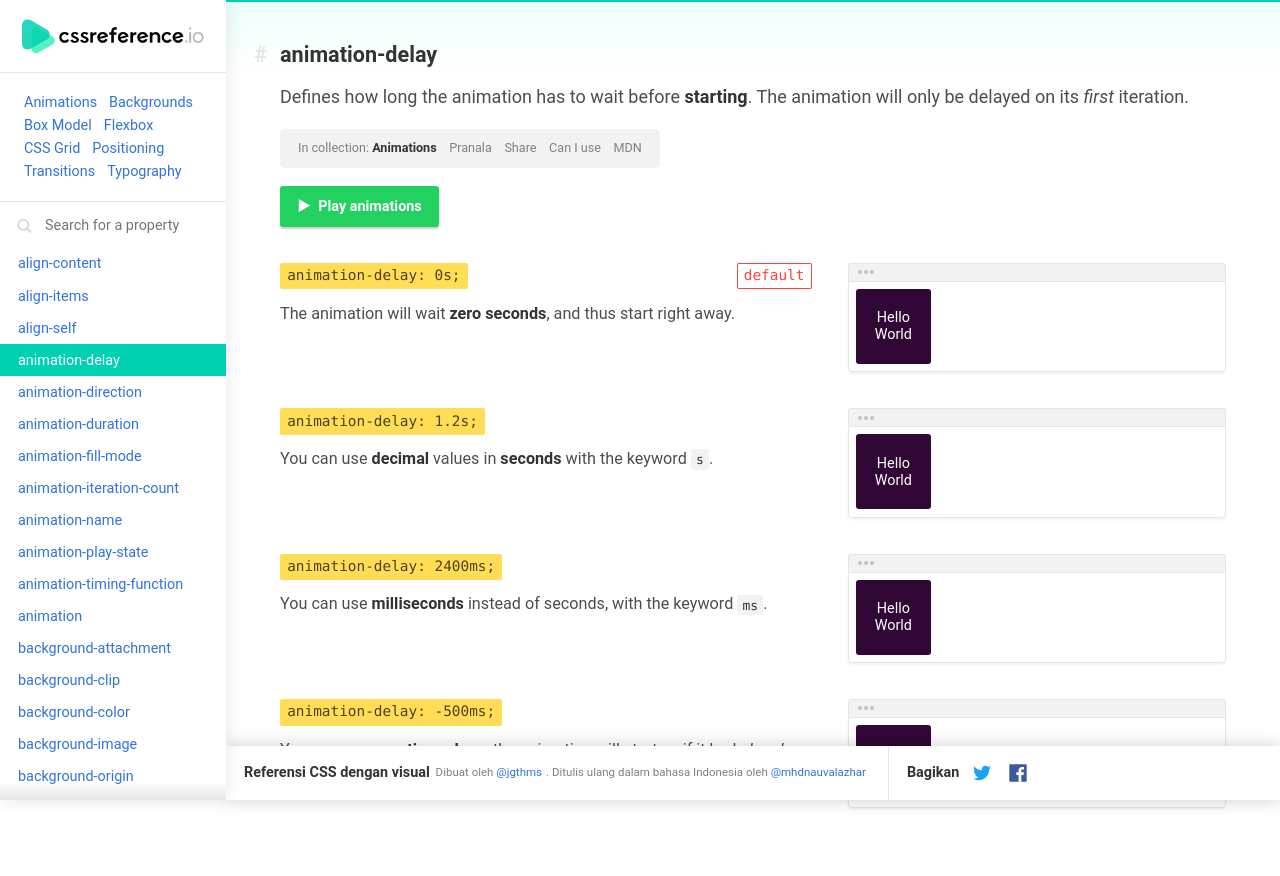
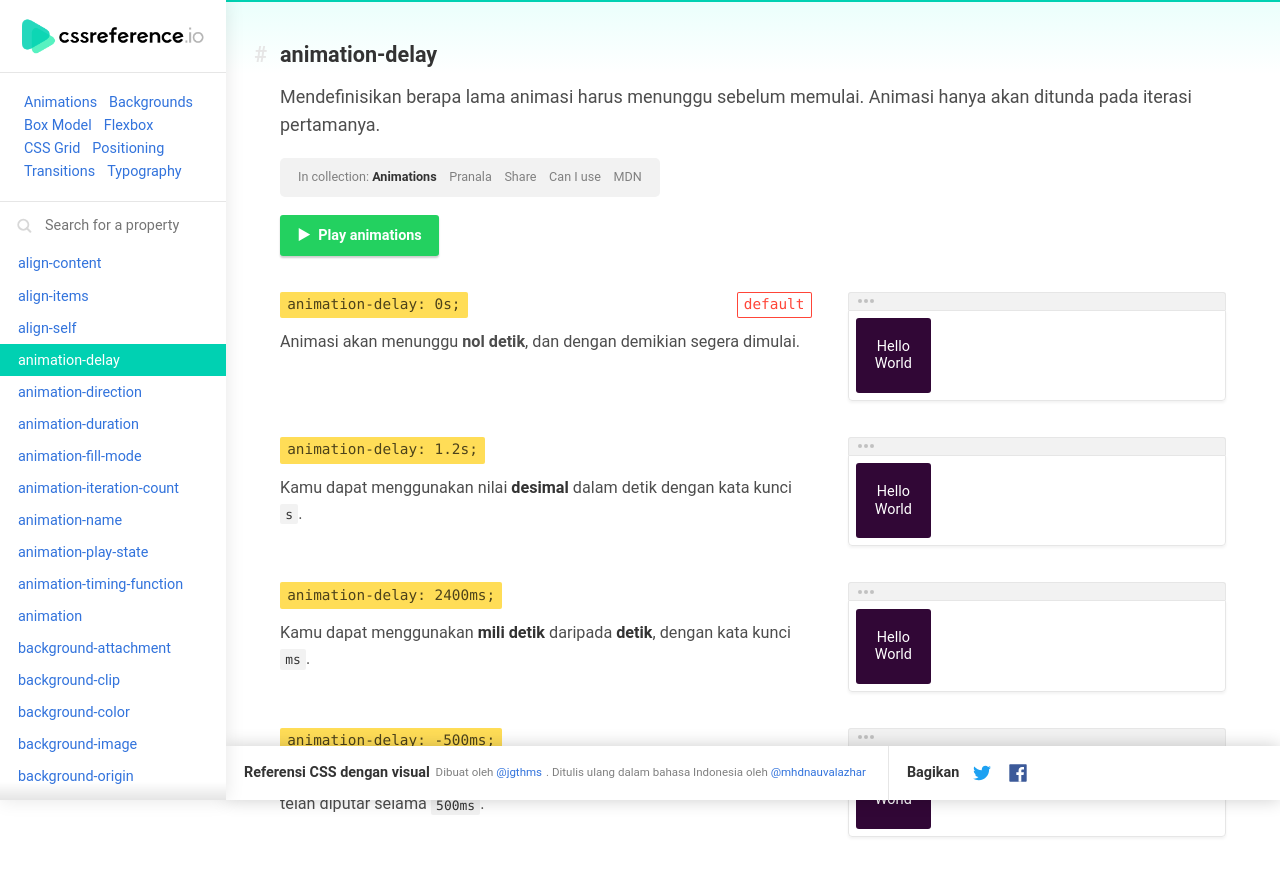
Before and after one commit to nauvalazhar/referensi-css, a Next.js app: page /property/animation-delay in a window 1280 px wide. Shown: the top 876 px of the page. Built offline with nearby package versions, Linux system fonts and the light colour scheme.

Commit message:
[Add] - animation-delay bahasa Indonesia

```diff
--- a/pages/property/animation-delay.js
+++ b/pages/property/animation-delay.js
@@ -16,9 +16,8 @@ const AnimationDelay = () => (
       mdn="https://developer.mozilla.org/en/docs/Web/CSS/animation-delay"
       description=<React.Fragment>
         <p>
-          Defines how long the animation has to wait before{" "}
-          <strong>starting</strong>. The animation will only be delayed on its{" "}
-          <em>first</em> iteration.
+          Mendefinisikan berapa lama animasi harus menunggu sebelum memulai. Animasi hanya akan{" "}
+          ditunda pada iterasi pertamanya.
         </p>
       </React.Fragment>
       animation={true}
@@ -29,8 +28,7 @@ const AnimationDelay = () => (
           declaration={`animation-delay: 0s;`}
         >
           <p>
-            The animation will wait <strong>zero seconds</strong>, and thus
-            start right away.
+            Animasi akan menunggu <b>nol detik</b>, dan dengan demikian segera dimulai.
           </p>
         </SectionExample.Property>
 
@@ -49,8 +47,8 @@ const AnimationDelay = () => (
       <SectionExample>
         <SectionExample.Property declaration={`animation-delay: 1.2s;`}>
           <p>
-            You can use <strong>decimal</strong> values in{" "}
-            <strong>seconds</strong> with the keyword <code>s</code>.
+            Kamu dapat menggunakan nilai <strong>desimal</strong> dalam detik dengan kata kunci{" "}
+            <code>s</code>.
           </p>
         </SectionExample.Property>
 
@@ -69,8 +67,8 @@ const AnimationDelay = () => (
       <SectionExample>
         <SectionExample.Property declaration={`animation-delay: 2400ms;`}>
           <p>
-            You can use <strong>milliseconds</strong> instead of seconds, with
-            the keyword <code>ms</code>.
+            Kamu dapat menggunakan <strong>mili detik</strong> daripada <strong>detik</strong>,{" "}
+            dengan kata kunci <code>ms</code>.
           </p>
         </SectionExample.Property>
 
@@ -89,9 +87,8 @@ const AnimationDelay = () => (
       <SectionExample>
         <SectionExample.Property declaration={`animation-delay: -500ms;`}>
           <p>
-            You can use <strong>negative values</strong>: the animation will
-            start as if it had <em>already been playing</em> for{" "}
-            <code>500ms</code>.
+            Kamu dapat menggunakan <strong>nilai negatif</strong>: animasi{" "}
+            akan dimulai seolah-olah telah diputar selama <code>500ms</code>.
           </p>
         </SectionExample.Property>
 
```
Also changed, not shown: 1 other file (tests, documents, lock files or other folders).
